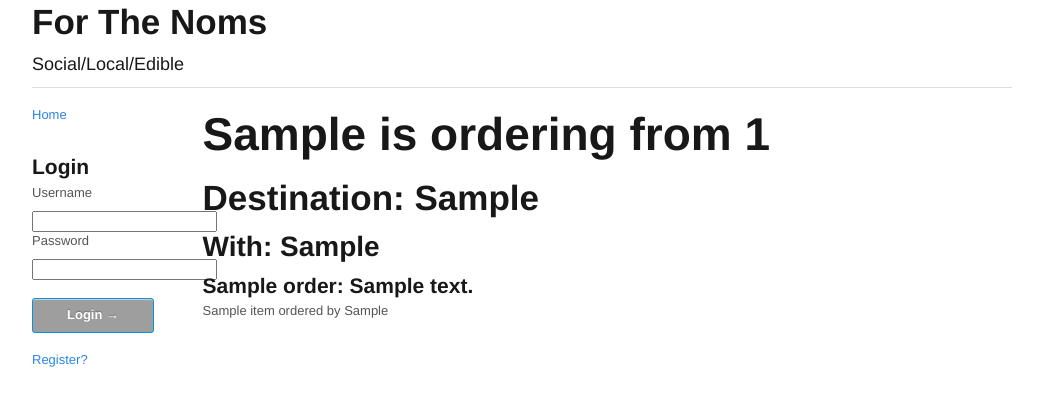
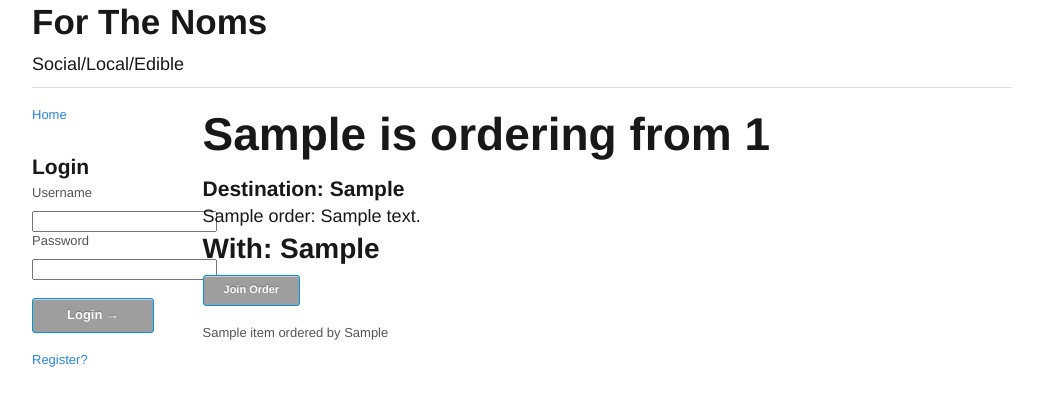
Before and after one commit to ayanonagon/nom, a Django app: template templates/order.html in a window 1280 px wide. Shown: the top 406 px of the page, without its empty margins (118-1161 px from the left). Run offline with Django 3.2, Linux system fonts and the light colour scheme; the template is opened without the code that fills it: values that come from a table or form of the project are taken from there, others are empty; tables that the repository leaves empty hold one stand-in row (values such as "Sample post"); parts of the project's set-up code (start-up, migrations or seed data) failed here and were passed over; grey boxes are pictures that could not be loaded.

Commit message:
ability to join orders

```diff
--- a/nom/urls.py
+++ b/nom/urls.py
@@ -13,6 +13,8 @@ urlpatterns = patterns('',
 
     url('^users/$', userlist),
 
+    url('^order/(?P<order_id>\d{6})/join/.+$', items_in_order),
+    url('^order/(?P<order_id>\d{6})/join/$', joinorder),
     url('^order/(?P<order_id>\d{6})/$', items_in_order),
 
     # dealing with logins
--- a/templates/order.html
+++ b/templates/order.html
@@ -2,9 +2,10 @@
 {% block content %}
 
 <h1> {{ order.owner.first_name }} is ordering from {{ order.restaurant }}</h1>
-<h2> Destination: {{ order.destination }} </h2>
+<h4> Destination: {{ order.destination }} </h4>
+<h5> {{ order.name }}: {{ order.description }} </h5>
 <h3> With: {% for userprofile in order.joiners.all %} {{ userprofile.first_name }} {% endfor %}</h3>
-<h4> {{ order.name }}: {{ order.description }} </h4>
+<form action="join/" method="post"> <input type="submit" value="Join Order" class="nice small radius blue button"> </form>
 
 {% for item in items %}
     {# Each "item" is an Item model object. #}
```
Also changed, not shown: orders/views.py (+7 -0 lines), 1 other file.
